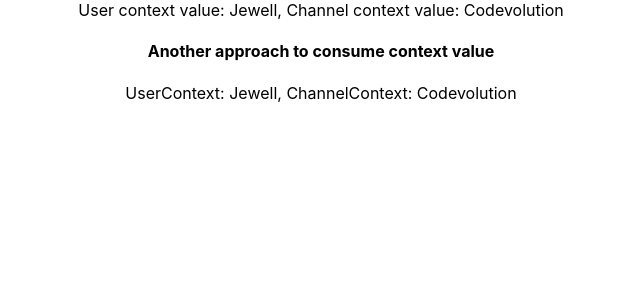
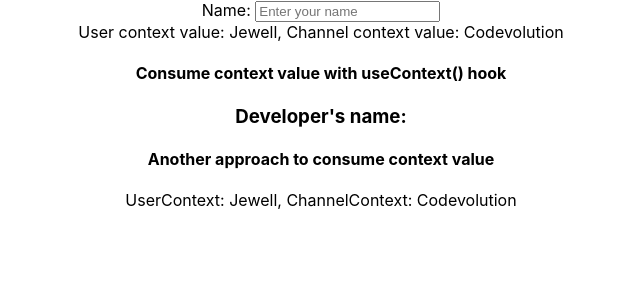
Before and after one commit to mdajgarhossain/react-hooks, a React (Create React App) app: page / in a window 1280 px wide. Shown: the top 300 px of the page, without its empty margins (319-959 px from the left). Built offline with nearby package versions, Linux system fonts and the light colour scheme.

Commit message:
useContext() hook

```diff
--- a/src/components/ComponentC.js
+++ b/src/components/ComponentC.js
@@ -1,10 +1,33 @@
-import React from 'react'
+import React, { useState } from 'react'
 import ComponentE from './ComponentE'
 
+let user = {};
+export const DeveloperContext = React.createContext();
+
 function ComponentC() {
+    const [developer, setDeveloper] = useState(user);
+
+    const handleChange = (event) => {
+        setDeveloper({name: event.target.value});
+    }
+
     return (
         <div>
-            <ComponentE />
+            <form>
+                <label htmlFor="name">Name: </label>
+                <input
+                    type="text"
+                    id="name"
+                    placeholder='Enter your name'
+                    onChange={handleChange}
+                />
+            </form>
+            {
+               developer.name ? `My name is ${developer.name} and I am a developer.` : ''
+            }
+            <DeveloperContext.Provider value={developer}>
+                <ComponentE />
+            </DeveloperContext.Provider>
         </div>
     )
 }
--- a/src/components/ComponentE.js
+++ b/src/components/ComponentE.js
@@ -4,7 +4,7 @@ import {UserContext, ChannelContext} from '../App';
 
 function ComponentE() {
     const user = useContext(UserContext);
-    console.log(user);
+    // console.log(user);
     const channel = useContext(ChannelContext);
     return (
         <div>
--- a/src/components/ComponentF.js
+++ b/src/components/ComponentF.js
@@ -1,7 +1,10 @@
-import React from 'react';
+import React, { useContext } from 'react';
 import {UserContext, ChannelContext} from '../App';
+import {DeveloperContext} from './ComponentC';
 
 function ComponentF() {
+    const developer = useContext(DeveloperContext);
+    console.log(developer);
 
     return (
         <div>
@@ -25,6 +28,8 @@ function ComponentF() {
                     }
                 }
             </UserContext.Consumer>
+            <h4>Consume context value with useContext() hook</h4>
+            <h3>Developer's name: {developer.name}</h3>
         </div>
     )
 }
```
